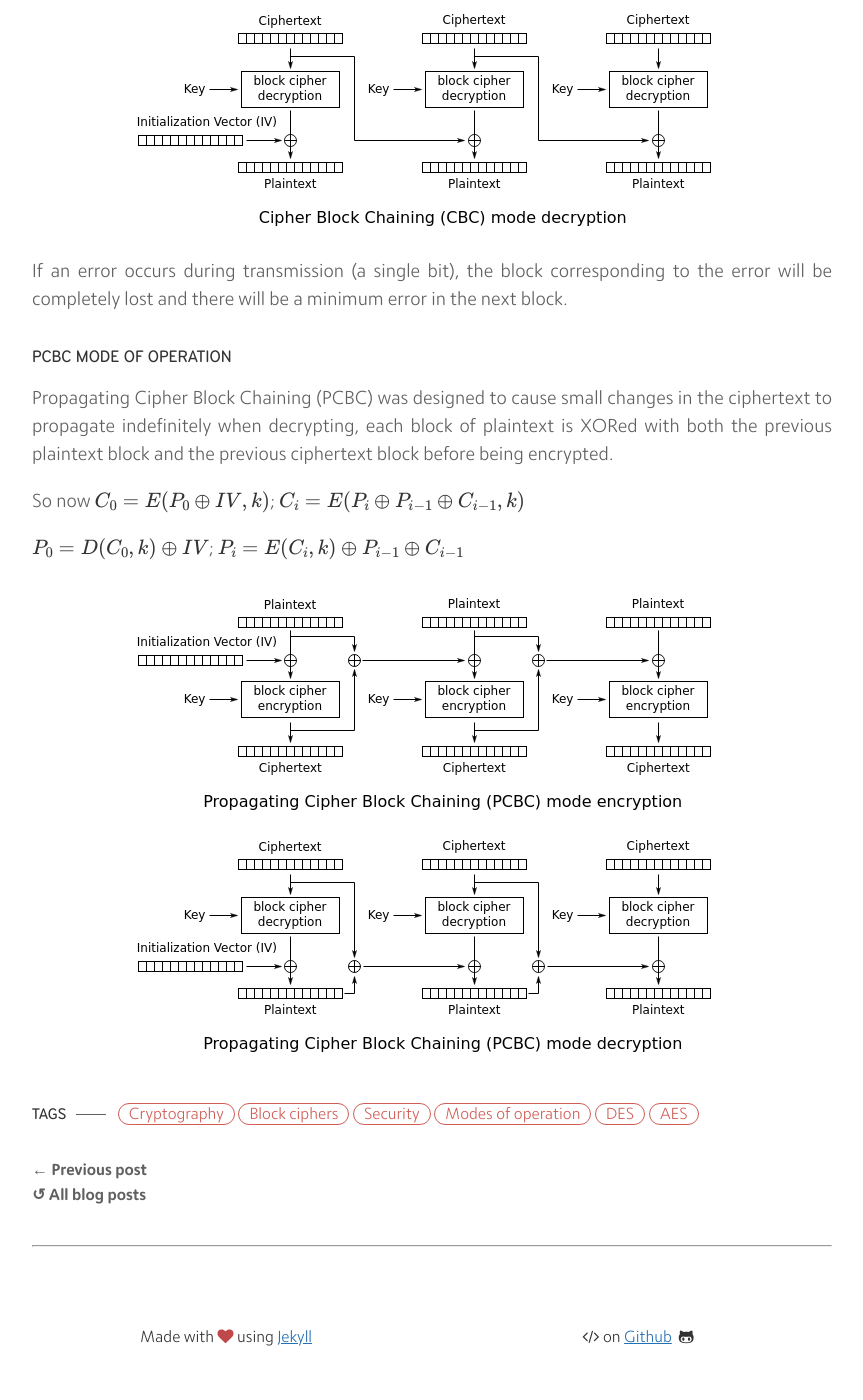
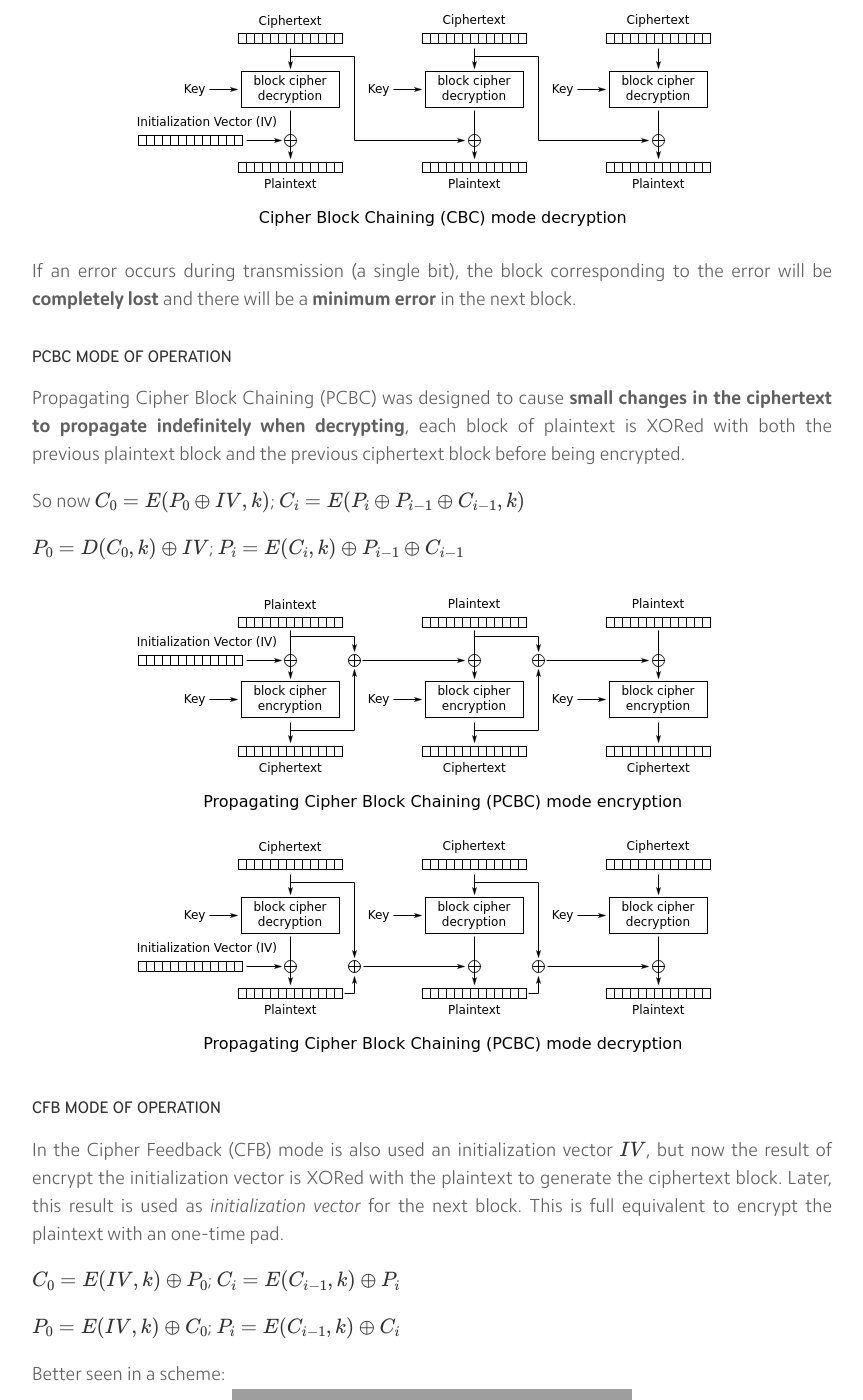
Before and after one commit to MrAnnix/MrAnnix.github.io, a Jekyll site: the page built from _posts/2019-11-07-block-cipher-operation-modes.md, in a window 1280 px wide and 1400 px high, scrolled down 3460 px. Shown: the whole window, without its empty margins (208-1071 px from the left). Built offline with Jekyll 4.4.1, drawn with Linux system fonts in a browser that asks for light colours; nearby versions of some CDN libraries; library files that are not in the unit come from our copies; formulas are drawn with MathJax 3; before the commit the page ends 4839 px from its top, so only the background shows below that; some of the changed text lies outside the part shown.

Commit message:
Update 2019-11-07-block-cipher-operation-modes.md

```diff
--- a/_posts/2019-11-07-block-cipher-operation-modes.md
+++ b/_posts/2019-11-07-block-cipher-operation-modes.md
@@ -23,7 +23,7 @@ Today’s topic focuses on a range of algorithms belonging to the first family,
 
 One way to encrypt information is to divide the problem into several parts. This is what block encryption algorithms do; they divide information into blocks of a set length and perform their magic on them. As the size of the information to be encrypted is not always a multiple of the block size, padding is added at the end of the message. In case it was a multiple of the block size, padding is added too. In this way, by deciphering and eliminating the padding, the original message is recovered.
 
-However, proceeding block by block (ECB mode) is not always the best idea. When the blocks are equal, the result of the cipher will also be the same for all of them, that is a big problem in [very redundant messages](https://blog.filippo.io/the-ecb-penguin/ "The ECB penguin") (for example a photo with many equal pixels). Let’s see it with the blog’s favicon.
+However, proceeding block by block (ECB mode) is not always the best idea. **When the blocks are equal, the result of the cipher will also be the same** for all of them, that is a big problem in [very redundant messages](https://blog.filippo.io/the-ecb-penguin/ "The ECB penguin") (for example a photo with many equal pixels). Let’s see it with the blog’s favicon.
 
 <figure class="align-center">
   <img src="{{ '/assets/images/blog/block-cipher-operation-modes/comparison.jpg' | absolute_url }}" alt="Comparison between modes">
@@ -45,7 +45,7 @@ In an easy and visual way:
 ![Electronic Code Book (ECB) mode encrption]({{ '/assets/images/blog/block-cipher-operation-modes/ECB_encryption.svg' | absolute_url }}){: .align-center}
 ![Electronic Code Book (ECB) mode decrption]({{ '/assets/images/blog/block-cipher-operation-modes/ECB_decryption.svg' | absolute_url }}){: .align-center}
 
-If an error occurs during the transmission of the ciphertext, the message will only be altered in a block.
+If an error occurs during the transmission of the ciphertext, the message will **only be altered in a block**.
 
 ### CBC mode of operation
 
@@ -62,11 +62,11 @@ As an scheme:
 ![Cipher Block Chaining (CBC) mode of operation encrption]({{ '/assets/images/blog/block-cipher-operation-modes/CBC_encryption.svg' | absolute_url }}){: .align-center}
 ![Cipher Block Chaining (CBC) mode of operation decrption]({{ '/assets/images/blog/block-cipher-operation-modes/CBC_decryption.svg' | absolute_url }}){: .align-center}
 
-If an error occurs during transmission (a single bit), the block corresponding to the error will be completely lost and there will be a minimum error in the next block.
+If an error occurs during transmission (a single bit), the block corresponding to the error will be **completely lost** and there will be a **minimum error** in the next block.
 
 ### PCBC mode of operation
 
-Propagating Cipher Block Chaining (PCBC) was designed to cause small changes in the ciphertext to propagate indefinitely when decrypting, each block of plaintext is XORed with both the previous plaintext block and the previous ciphertext block before being encrypted.
+Propagating Cipher Block Chaining (PCBC) was designed to cause **small changes in the ciphertext to propagate indefinitely when decrypting**, each block of plaintext is XORed with both the previous plaintext block and the previous ciphertext block before being encrypted.
 
 So now \\( C_0 = E(P_0 \oplus IV, k) \\); \\( C_{i} = E(P_i \oplus P_{i-1} \oplus C_{i-1}, k) \\)
 
@@ -74,3 +74,15 @@ So now \\( C_0 = E(P_0 \oplus IV, k) \\); \\( C_{i} = E(P_i \oplus P_{i-1} \oplu
 
 ![Propagating Cipher Block Chaining (PCBC) mode of operation encrption]({{ '/assets/images/blog/block-cipher-operation-modes/PCBC_encryption.svg' | absolute_url }}){: .align-center}
 ![Propagating Cipher Block Chaining (PCBC) mode of operation decrption]({{ '/assets/images/blog/block-cipher-operation-modes/PCBC_decryption.svg' | absolute_url }}){: .align-center}
+
+### CFB mode of operation
+
+In the Cipher Feedback (CFB) mode is also used an initialization vector \\( IV \\), but now the result of encrypt the initialization vector is XORed with the plaintext to generate the ciphertext block. Later, this result is used as *initialization vector* for the next block. This is full equivalent to encrypt the plaintext with an one-time pad.
+
+\\( C_0 = E(IV, k) \oplus P_0 \\); \\( C_{i} = E(C_{i-1}, k) \oplus P_{i} \\)
+
+\\( P_0 = E(IV, k) \oplus C_0 \\); \\( P_{i} = E(C_{i-1}, k) \oplus C_{i} \\)
+
+Better seen in a scheme:
+![Cipher Feedback (CFB) mode of operation encrption]({{ '/assets/images/blog/block-cipher-operation-modes/CFB_encryption.svg' | absolute_url }}){: .align-center}
+![Cipher Feedback (CFB) mode of operation decrption]({{ '/assets/images/blog/block-cipher-operation-modes/CFB_decryption.svg' | absolute_url }}){: .align-center}
```
